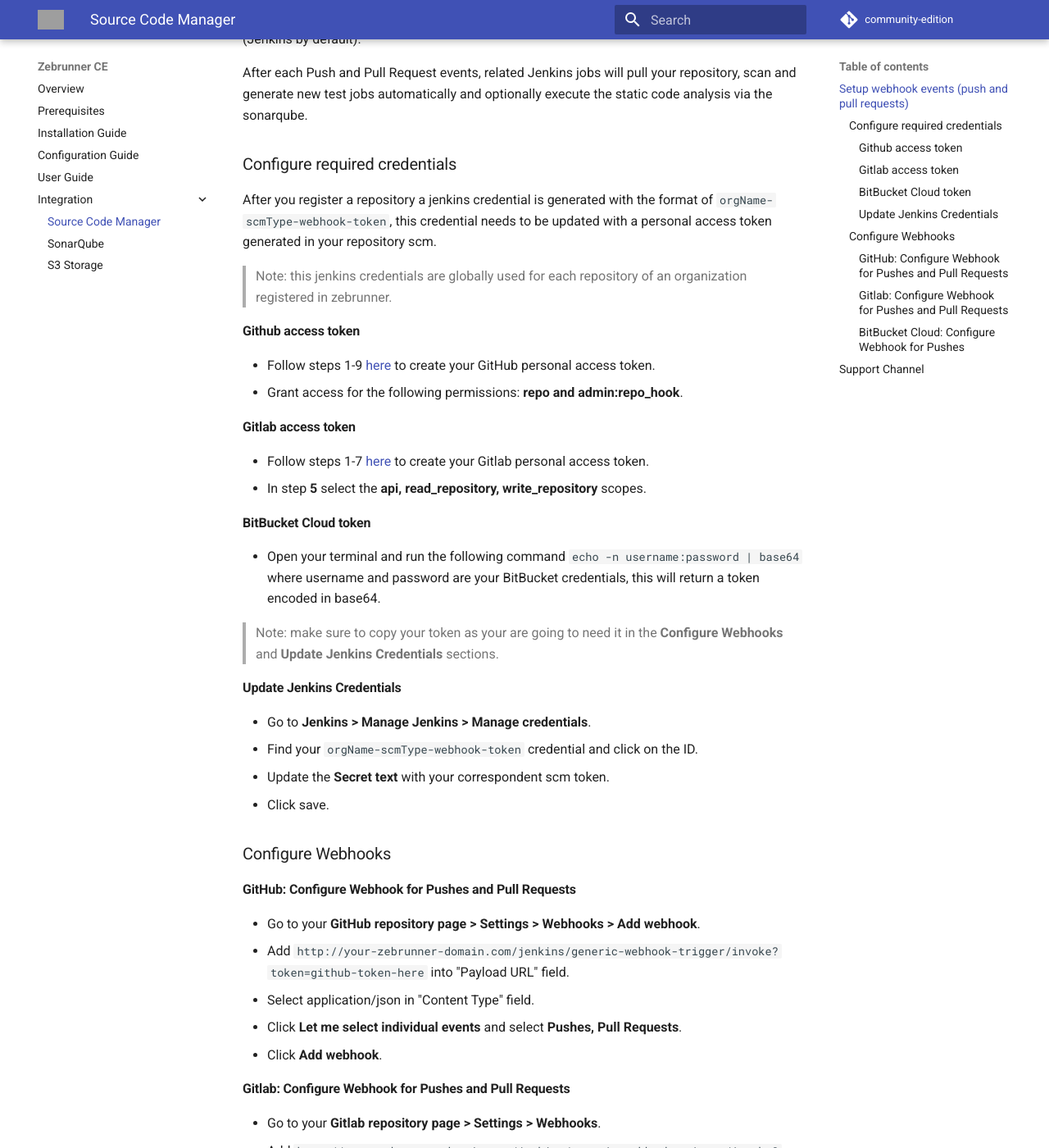
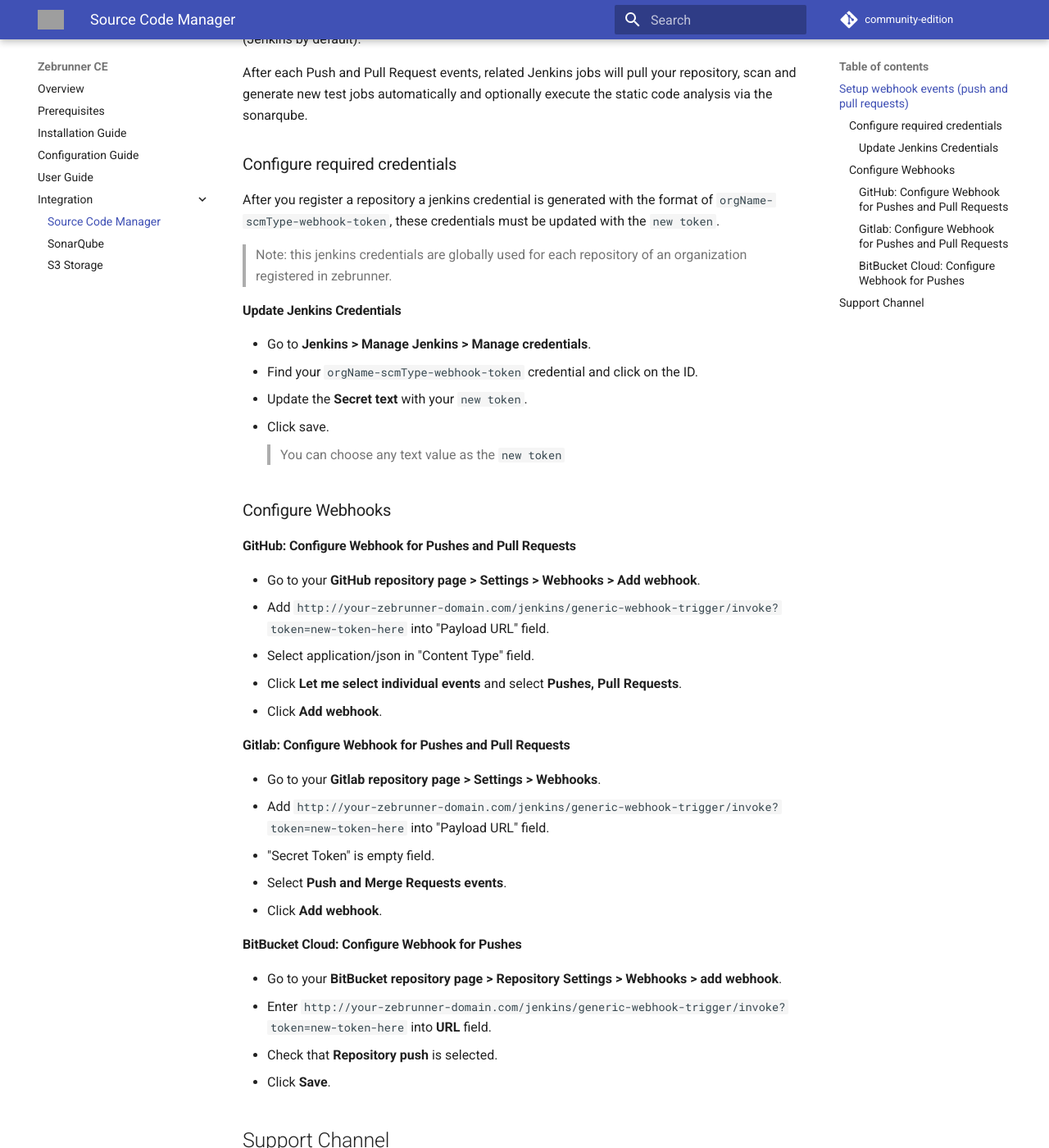
Before and after one commit to zebrunner/community-edition, an MkDocs documentation site: the page built from docs/integration/scm.md, in a window 1280 px wide and 1400 px high, scrolled down 247 px. Shown: the whole window at 82% size. Built offline with MkDocs 1.6.1 and Material for MkDocs 9.7.7, drawn with Linux system fonts in a browser that asks for light colours; comment, search, counter and statistics services are not loaded; some of the changed text lies outside the part shown; grey boxes are pictures that could not be loaded.

Commit message:
Some documentation has been edited

````diff
--- a/docs/integration/scm.md
+++ b/docs/integration/scm.md
@@ -8,50 +8,36 @@
 
 ### Configure required credentials
 
-After you register a repository a jenkins credential is generated with the format of `orgName-scmType-webhook-token`, this credential needs to be updated with a personal access token generated in your repository scm.
+After you register a repository a jenkins credential is generated with the format of `orgName-scmType-webhook-token`, these credentials must be updated with the `new token`.
 > Note: this jenkins credentials are globally used for each repository of an organization registered in zebrunner.
-
-#### Github access token
-
-  * Follow steps 1-9 [here](https://docs.github.com/en/free-pro-team@latest/github/authenticating-to-github/creating-a-personal-access-token) to create your GitHub personal access token.
-  * Grant access for the following permissions: **repo and admin:repo_hook**.
-
-#### Gitlab access token
-  * Follow steps 1-7 [here](https://docs.gitlab.com/ee/user/profile/personal_access_tokens.html#creating-a-personal-access-token) to create your Gitlab personal access token.
-  * In step **5** select the **api, read_repository, write_repository** scopes.
-
-
-#### BitBucket Cloud token
-  * Open your terminal and run the following command ```echo -n username:password | base64``` where username and password are your BitBucket credentials, this will return a token encoded in base64.
-
-> Note: make sure to copy your token as your are going to need it in the **Configure Webhooks** and **Update Jenkins Credentials** sections.
 
 #### Update Jenkins Credentials
 
   * Go to **Jenkins > Manage Jenkins > Manage credentials**.
   * Find your `orgName-scmType-webhook-token` credential and click on the ID.
-  * Update the **Secret text** with your correspondent scm token.
+  * Update the **Secret text** with your `new token`.
   * Click save.
+> You can choose any text value as the `new token`
 
 ### Configure Webhooks
 
 #### GitHub: Configure Webhook for Pushes and Pull Requests
   * Go to your **GitHub repository page > Settings > Webhooks > Add webhook**.
-  * Add `http://your-zebrunner-domain.com/jenkins/generic-webhook-trigger/invoke?token=github-token-here` into "Payload URL" field.
+  * Add `http://your-zebrunner-domain.com/jenkins/generic-webhook-trigger/invoke?token=new-token-here` into "Payload URL" field.
   * Select application/json in "Content Type" field.
   * Click **Let me select individual events** and select **Pushes, Pull Requests**.
   * Click **Add webhook**.
 
 #### Gitlab: Configure Webhook for Pushes and Pull Requests
   * Go to your **Gitlab repository page > Settings > Webhooks**.
-  * Add `http://your-zebrunner-domain.com/jenkins/generic-webhook-trigger/invoke?token=gitlab-token-here` into "Payload URL" field.
+  * Add `http://your-zebrunner-domain.com/jenkins/generic-webhook-trigger/invoke?token=new-token-here` into "Payload URL" field.
   * "Secret Token" is empty field.
   * Select **Push and Merge Requests events**.
   * Click **Add webhook**.
 
 #### BitBucket Cloud: Configure Webhook for Pushes
   * Go to your **BitBucket repository page > Repository Settings > Webhooks > add webhook**.
-  * Enter `http://your-zebrunner-domain.com/jenkins/generic-webhook-trigger/invoke?token=bitbucket-token-here` into **URL** field.
+  * Enter `http://your-zebrunner-domain.com/jenkins/generic-webhook-trigger/invoke?token=new-token-here` into **URL** field.
   * Check that **Repository push** is selected.
   * Click **Save**.
 
````
